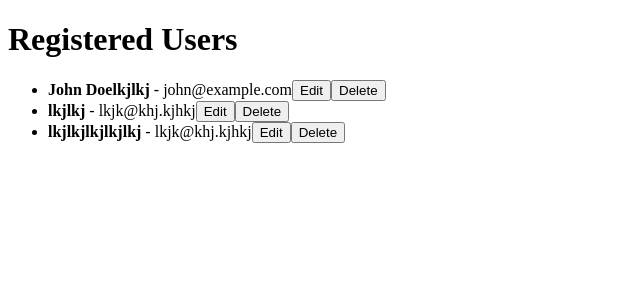
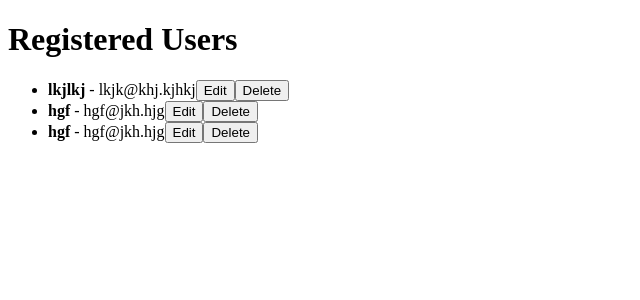
Before and after one commit to tomasis7/my-form-app, a React (Vite) app: page /profile in a window 1280 px wide. Shown: the top 300 px of the page, without its empty margins (0-640 px from the left). Built offline with nearby package versions, Linux system fonts and the light colour scheme; data requests are answered from the project's data file.

Commit message:
feat: update user data in db.json; modify ProfilePage to handle user IDs as numbers and ensure proper type handling for edit and delete operations

```diff
--- a/db.json
+++ b/db.json
@@ -1,10 +1,5 @@
 {
   "users": [
-    {
-      "name": "John Doelkjlkj",
-      "email": "john@example.com",
-      "id": "1"
-    },
     {
       "id": 1740428713273,
       "name": "lkjlkj",
@@ -12,9 +7,16 @@
       "password": "kjkjhkjhkjh"
     },
     {
-      "name": "lkjlkjlkjlkjlkj",
-      "email": "lkjk@khj.kjhkj",
-      "id": "916b"
+      "id": 1740428927884,
+      "name": "hgf",
+      "email": "hgf@jkh.hjg",
+      "password": "jhgjhgjhgjhg"
+    },
+    {
+      "id": "8be5",
+      "name": "hgf",
+      "email": "hgf@jkh.hjg",
+      "password": "jhgjhgjhgjhg"
     }
   ]
 }
--- a/src/pages/ProfilePage.tsx
+++ b/src/pages/ProfilePage.tsx
@@ -11,7 +11,7 @@ interface User {
 const ProfilePage = () => {
     const [users, setUsers] = useState<User[]>([]);
     const { deleteUser, updateUser, fetchUsers: loadUsers } = useUserStore();
-    const [editingId, setEditingId] = useState<string | null>(null);
+    const [editingId, setEditingId] = useState<number | null>(null);
     const [ editedUser, setEditedUser ] = useState({ name: '', email: '' });
 
     useEffect(() => {
@@ -23,14 +23,14 @@ const ProfilePage = () => {
         getUsers();
     }, [loadUsers]);
 
-    const handleEdit = (user: any) => {
+    const handleEdit = (user: User) => {
         setEditingId(user.id);
         setEditedUser({ name: user.name, email: user.email });
     };
 
     const handleUpdate = () => {
-        if (editingId !==null) {
-            updateUser(editingId, editedUser);
+        if (editingId !== null) {
+            updateUser(editingId.toString(), editedUser);
             setEditingId(null);
         }
     };
@@ -64,7 +64,7 @@ const ProfilePage = () => {
                                 <span>
                                     <strong>{user.name}</strong> - {user.email}
                                     <button onClick={() => handleEdit(user)}>Edit</button>
-                                    <button onClick={() => deleteUser(user.id)}>Delete</button>
+                                    <button onClick={() => deleteUser(user.id.toString())}>Delete</button>
                                 </span>
                             )}
                         </li>
```
